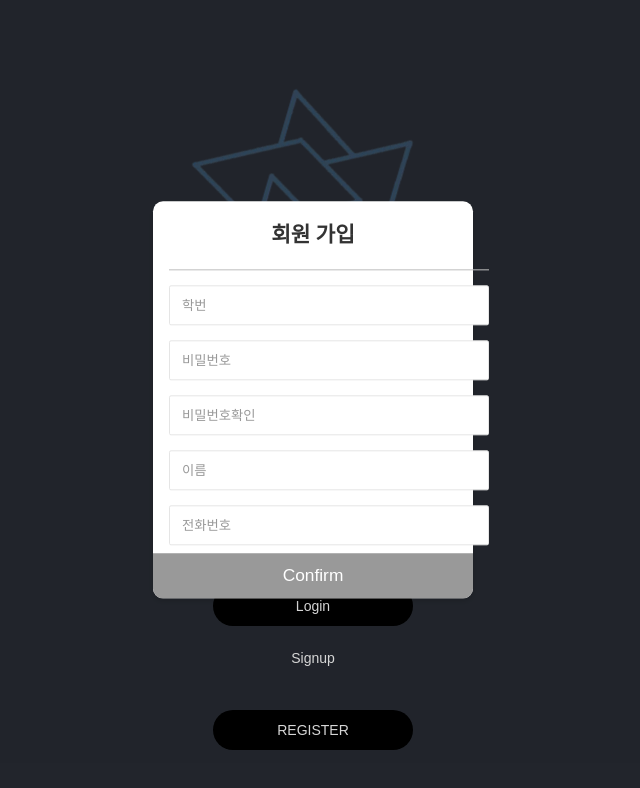
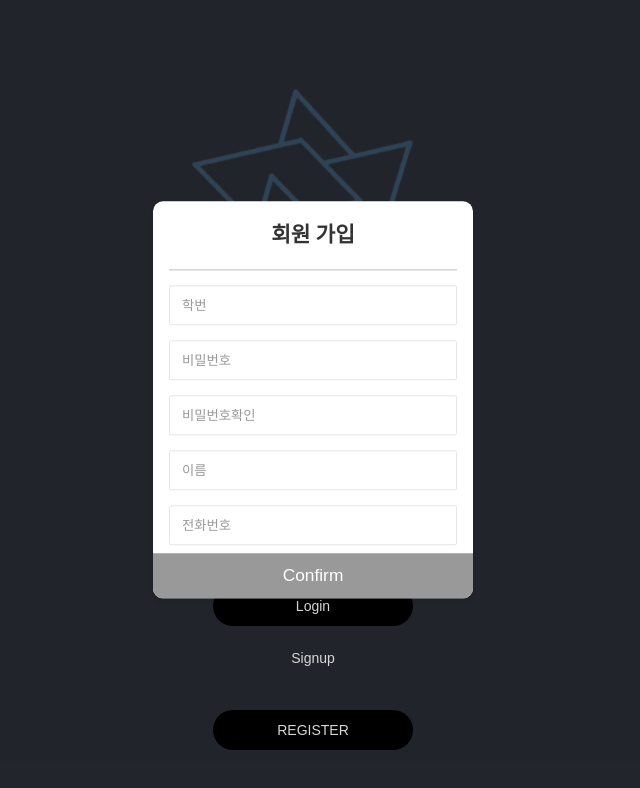
Before and after one commit to sujin22/SW-LockerManager, a React (Create React App) app: page /#/ in a window 1280 px wide. Both pictures are taken after a click on the button "Signup". Shown: the top 788 px of the page, without its empty margins (327-967 px from the left). Built offline with nearby package versions, Linux system fonts and the light colour scheme.

Commit message:
fix signup ui bug

```diff
--- a/src/components/Modal/Modal.scss
+++ b/src/components/Modal/Modal.scss
@@ -27,7 +27,7 @@
     font-weight: bold;
     color: #333;
   }
-  .content{
+  .mContent{
     border-top: 1px solid #bebebe;
     margin-top: 16px;
     p{
--- a/src/components/Signup.js
+++ b/src/components/Signup.js
@@ -85,7 +85,7 @@ class Signup extends React.Component{
                     <div className="Modal-overlay" onClick={this.props.close} />
                     <div className="Modal">
                     <p className="title">회원 가입</p>
-                    <div className="content">
+                    <div className="mContent">
 
                     <input
                         name="id"
```
